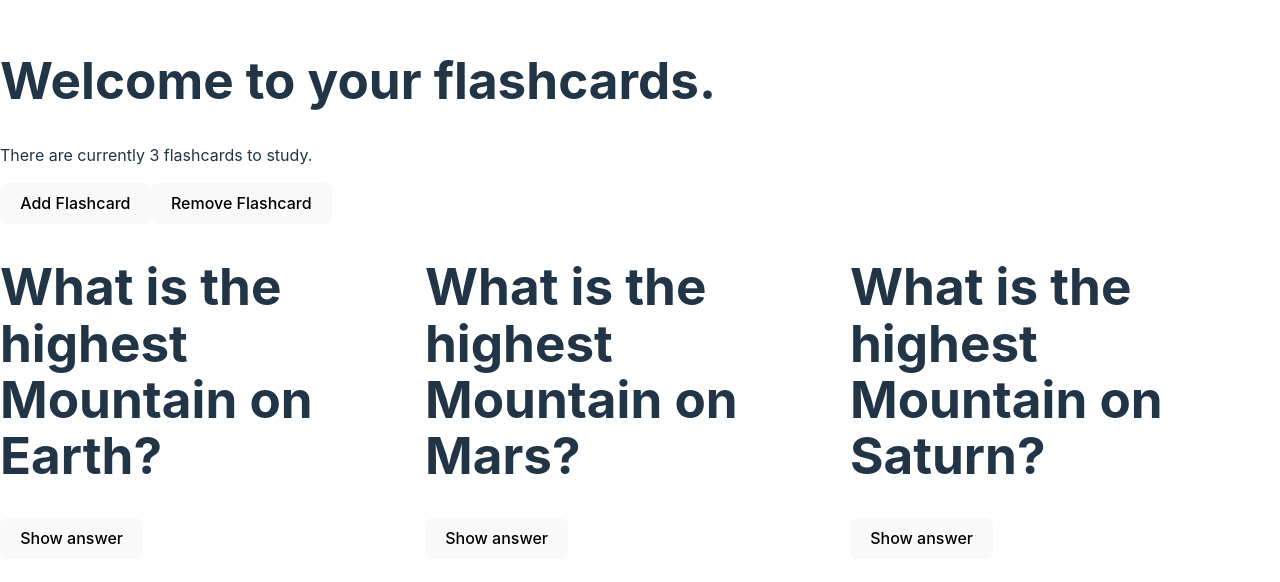
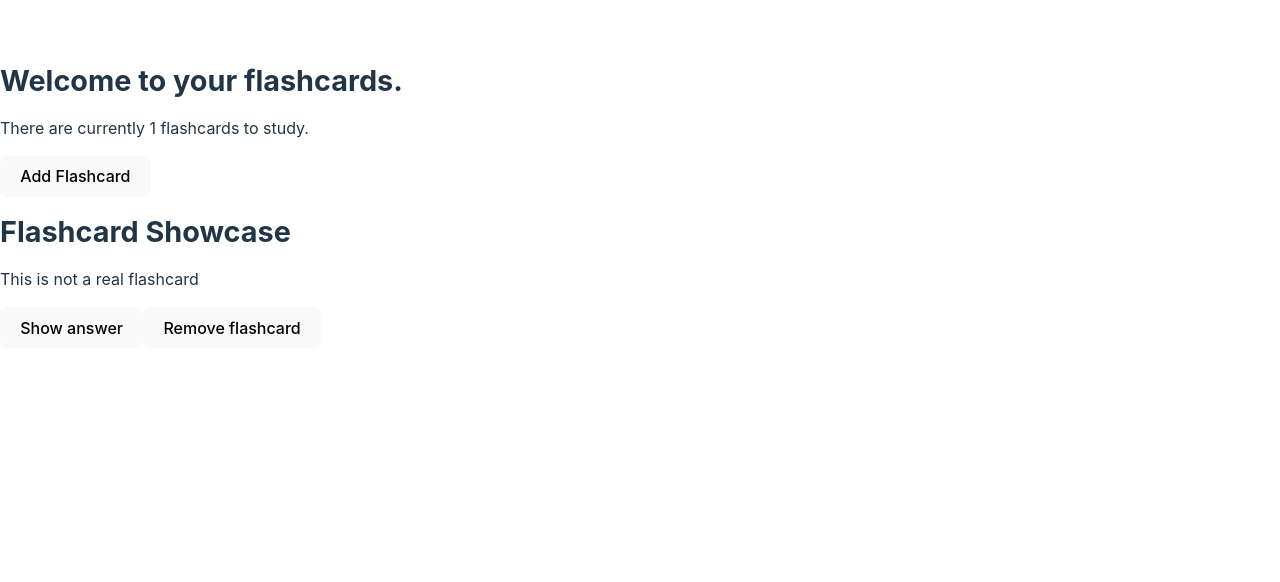
Before and after one commit to Hauskamel/vite_react_boilerplate, a React (Vite) app: page / in a window 1280 px wide. Shown: the part 154-736 px from the top of the page. Built offline with nearby package versions, Linux system fonts and the light colour scheme.

Commit message:
working on flashcard deletable

```diff
--- a/src/App.jsx
+++ b/src/App.jsx
@@ -5,25 +5,33 @@ function App(props) {
 
     let [flashcards, setFlashcards] = useState(props.flashcards);
 
-    console.log(flashcards.map(card => {
-        console.log(card)
-    }))
+    function deleteFlashcard(id) {
+        const remainingFlashcards = flashcards.filter(card => id !== card.id);
+        console.log(id)
+        setFlashcards(remainingFlashcards);
+    }
 
     const flashCardsList = flashcards.map((card, index) => (
-        <Flashcard key={index} name={card.name} text={card.text} />
+        <Flashcard
+            id={card.id}
+            key={index}
+            name={card.name}
+            text={card.text}
+            deleteFlashcard={deleteFlashcard}
+        />
     ));
 
-    function addFlashcard () {
+    function addFlashcard() {
+        const newName = prompt("Type in flashcard name");
+        const newText = prompt("Type in flashcard text");
+
         const newFlashcard = {
-            name: "What ever Name",
-            text: "What ever Text"
+            name: newName,
+            text: newText
         }
         setFlashcards([...flashcards, newFlashcard])
     }
 
-    function deleteFlashcard () {
-
-    }
 
     return (
         <>
@@ -34,7 +42,6 @@ function App(props) {
 
             <div className="fc_button-wrapper">
                 <button className="fc_add-btn" onClick={addFlashcard}>Add Flashcard</button>
-                <button className="fc_remove-btn" onClick={deleteFlashcard}>Remove Flashcard</button>
             </div>
 
             <div className="fc_list_wrapper">
--- a/src/components/flashcard.jsx
+++ b/src/components/flashcard.jsx
@@ -1,10 +1,15 @@
+
+
 function Flashcard (props) {
+
 
     return (
         <>
             <div className="fc_wrapper">
-                <h1 className="fc_text">{props.text}</h1>
+                <h1 className="fc_name">{props.name}</h1>
+                <p className="fc_text">{props.text}</p>
                 <button className="fc_show-answer_btn">Show answer</button>
+                <button className="fc_remove" onClick={() => props.deleteFlashcard(props.id)}>Remove flashcard</button>
             </div>
         </>
     )
--- a/src/index.css
+++ b/src/index.css
@@ -4,7 +4,7 @@
   font-weight: 400;
 
   color-scheme: light dark;
-  color: rgba(255, 255, 255, 0.87);
+  color: rgba(94, 94, 94, 0.87);
   background-color: #242424;
 
   font-synthesis: none;
@@ -31,7 +31,7 @@ body {
 }
 
 h1 {
-  font-size: 3.2em;
+  font-size: 1.8em;
   line-height: 1.1;
 }
 
--- a/src/main.jsx
+++ b/src/main.jsx
@@ -5,14 +5,8 @@ import './index.css';
 
 
 const DATA = [{
-    name: "Flashcard Name 1",
-    text: "What is the highest Mountain on Earth?"
-}, {
-    name: "Flashcard Name 2",
-    text: "What is the highest Mountain on Mars?"
-}, {
-    name: "Flashcard Name 3",
-    text: "What is the highest Mountain on Saturn?"
+    name: "Flashcard Showcase",
+    text: "This is not a real flashcard"
 }];
 
 
```
